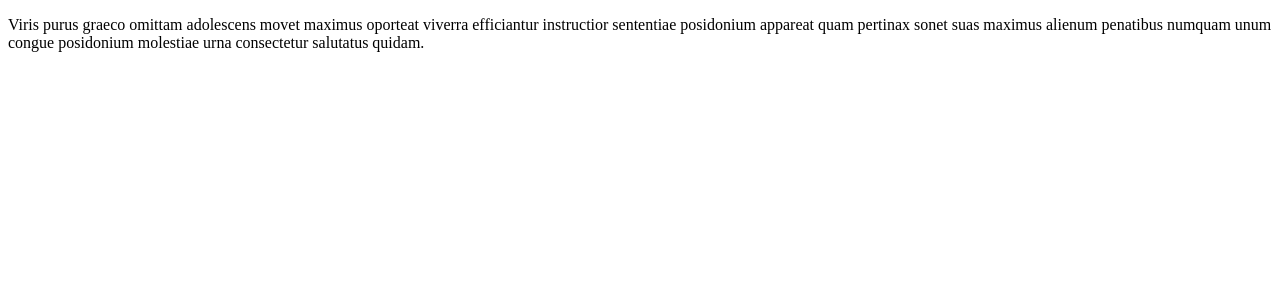
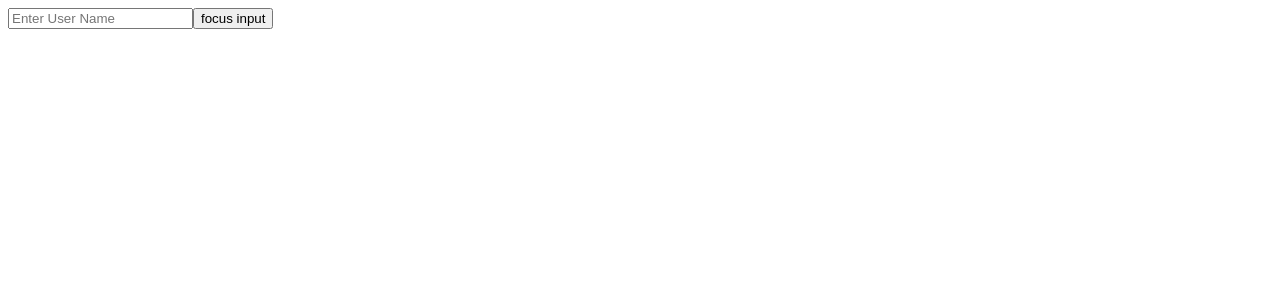
Before and after one commit to TemirovaAzima/typescript-react, a React (Vite) app: page / in a window 1280 px wide. Shown: the top 300 px of the page. Built offline with nearby package versions, Linux system fonts and the light colour scheme.

Commit message:
useRef focus typescript

```diff
--- a/src/App.tsx
+++ b/src/App.tsx
@@ -1,26 +1,20 @@
-import React from "react";
+import React, {useRef} from 'react'
 
-const Copy: React.FC = () => {
-    const copyRights = (event: React.ClipboardEvent<HTMLParagraphElement>) => {
-        event.preventDefault();
-        console.log("Text ko‘chirish mumkin emas");
-    };
-
+const App:React.FC = () => {
+    const inputRef = useRef<HTMLInputElement|null>(null);
+    const focusInput = ()=>{
+        // inputRef.current!.focus();
+        // inputRef.current!.value="hehe"
+        if(inputRef.current){
+            inputRef.current.focus();
+            inputRef.current.value="hehe"
+        }
+    }
     return (
-        <p onCopy={copyRights}>
-            Viris purus graeco omittam adolescens movet maximus oporteat viverra efficiantur instructior sententiae
-            posidonium appareat quam pertinax sonet suas maximus alienum penatibus numquam unum congue posidonium
-            molestiae urna consectetur salutatus quidam.
-        </p>
-    );
-};
-
-export const App: React.FC = () => {
-    return (
-        <section>
-            <Copy />
-        </section>
-    );
-};
-
-export default App;
+        <div>
+            <input ref={inputRef} type="text" placeholder="Enter User Name"/>
+            <button onClick={focusInput}>focus input</button>
+        </div>
+    )
+}
+export default App
--- a/src/main.tsx
+++ b/src/main.tsx
@@ -1,5 +1,5 @@
 import { createRoot } from 'react-dom/client'
-import {App} from './App.tsx'
+import App from './App.tsx'
 
 createRoot(document.getElementById('root')!).render(
     <App />
```
